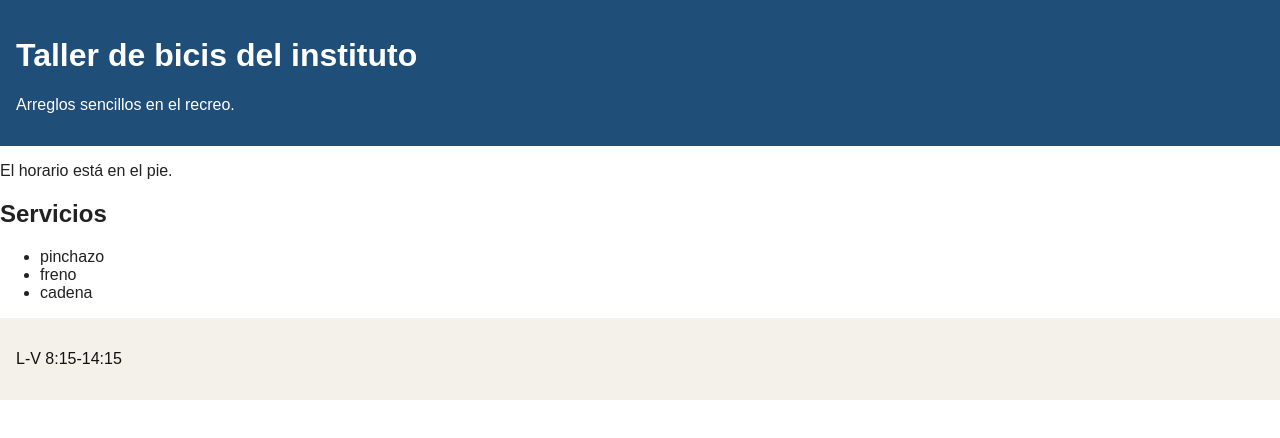
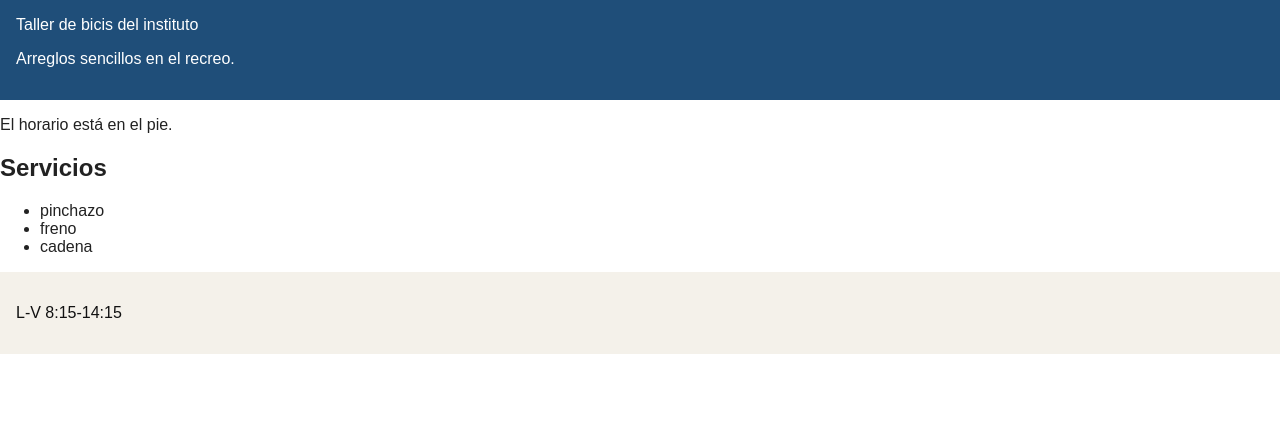
Before and after one commit to enekomunozbalma/taller-bicis-2627, a plain HTML site: page index.html in a window 1280 px wide. Drawn offline with Linux system fonts and the light colour scheme.

Commit message:
test/header
Creamos fallos para generar conflictos en los tests.

```diff
--- a/index.html
+++ b/index.html
@@ -7,8 +7,9 @@
 </head>
 <body>
   <header>
-    <h1>Taller de bicis del instituto</h1>
-    <p>Arreglos sencillos en el recreo.</p>
+    <!-- Sección Rocío Error h sin numero y p sin cierre-->
+    <h>Taller de bicis del instituto</h1>
+    <p>Arreglos sencillos en el recreo.
   </header>
   <main>
     <p id="aviso">El horario está en el pie.</p>
```
